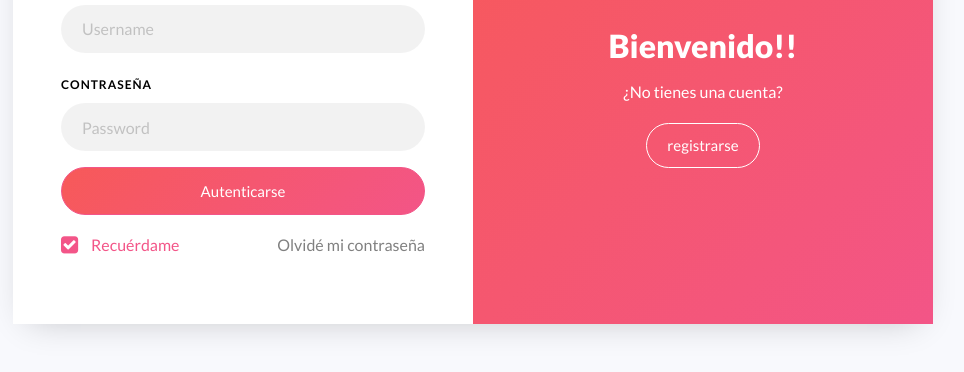
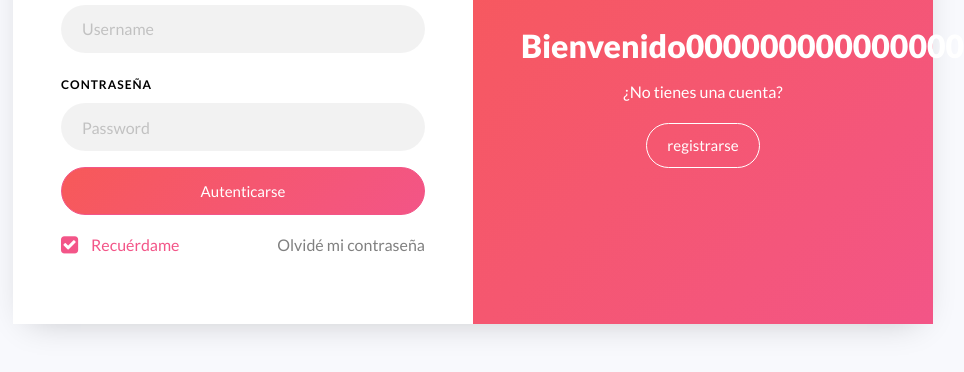
Before and after one commit to Littlepsycho99/repositoriokraken, a plain HTML site: page index.html in a window 1280 px wide. Shown: the part 344-716 px from the top of the page, without its empty margins (167-1131 px from the left). Drawn offline with Linux system fonts and the light colour scheme.

Commit message:
He modificado el bienvenido

```diff
--- a/index.html
+++ b/index.html
@@ -25,7 +25,7 @@
 					<div class="wrap d-md-flex">
 						<div class="text-wrap p-4 p-lg-5 text-center d-flex align-items-center order-md-last">
 							<div class="text w-100">
-								<h2>Bienvenido!!</h2>
+								<h2>Bienvenido000000000000000!!</h2>
 								<p>¿No tienes una cuenta?</p>
 								<a href="#" class="btn btn-white btn-outline-white">registrarse</a>
 							</div>
```
